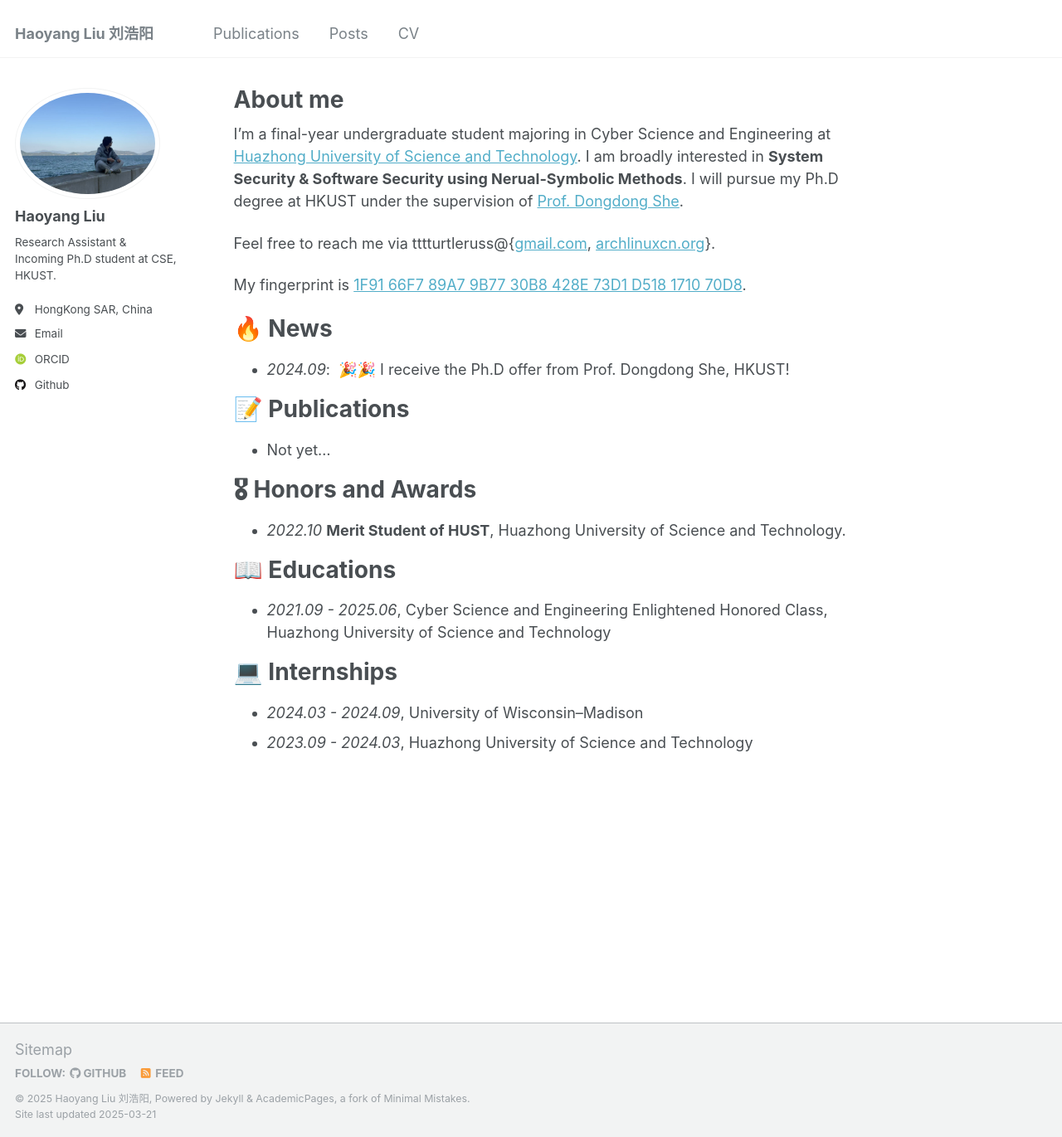
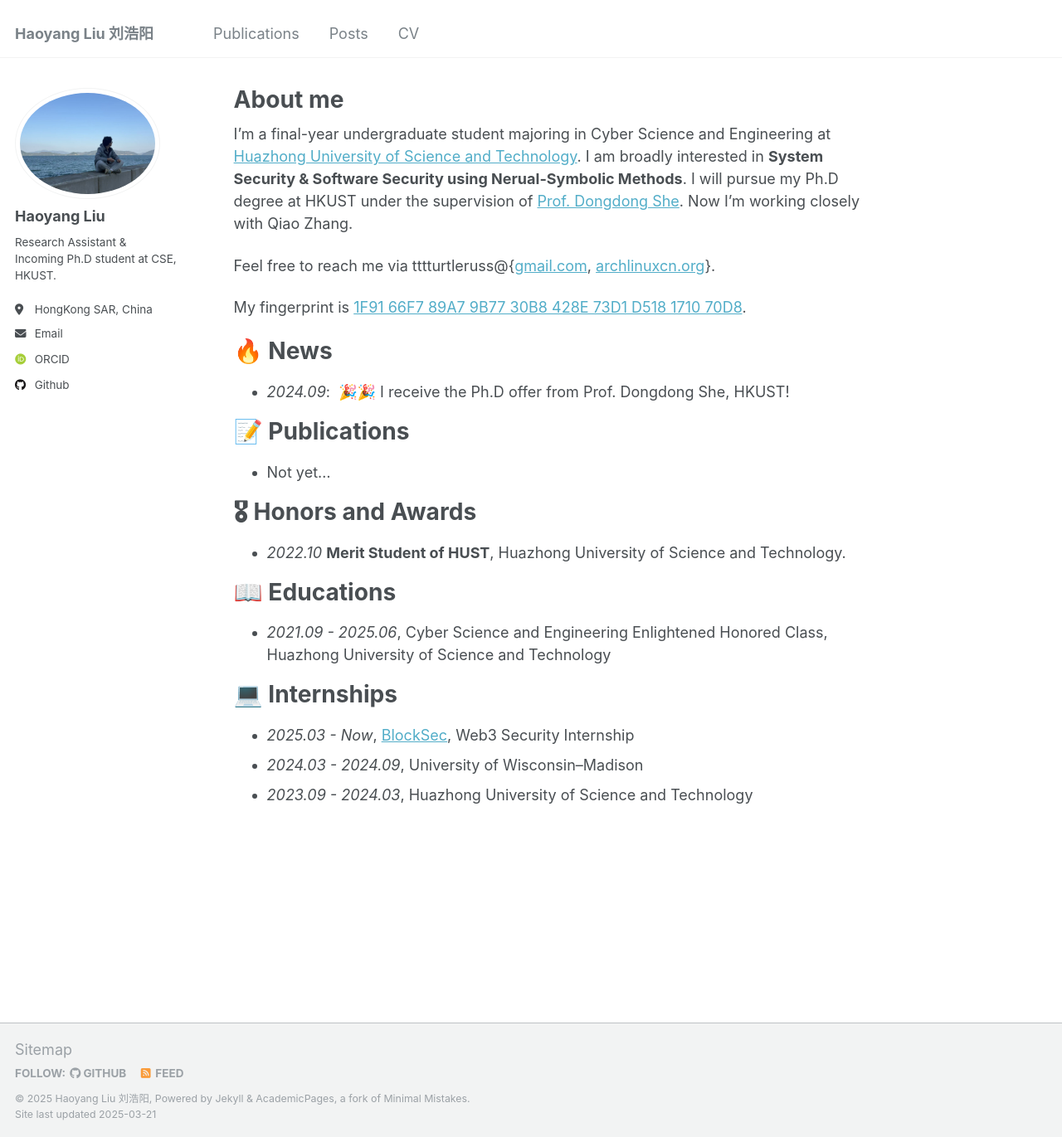
Before and after one commit to tttturtle-russ/tttturtle-russ.github.io, a Jekyll site: the page built from _pages/about.md, in a window 1280 px wide and 1371 px high. Shown: the whole window at 83% size. Built offline with Jekyll 4.4.1, drawn with Linux system fonts in a browser that asks for light colours; some web fonts are replaced.

Commit message:
update: internship

```diff
--- a/_pages/about.md
+++ b/_pages/about.md
@@ -7,7 +7,7 @@
   - /about.html
 ---
 
-I'm a final-year undergraduate student majoring in Cyber Science and Engineering at [Huazhong University of Science and Technology](https://hust.edu.cn). I am broadly interested in **System Security & Software Security using Nerual-Symbolic Methods**. I will pursue my Ph.D degree at HKUST under the supervision of [Prof. Dongdong She](https://cse.hkust.edu.hk/~dongdong/).
+I'm a final-year undergraduate student majoring in Cyber Science and Engineering at [Huazhong University of Science and Technology](https://hust.edu.cn). I am broadly interested in **System Security & Software Security using Nerual-Symbolic Methods**. I will pursue my Ph.D degree at HKUST under the supervision of [Prof. Dongdong She](https://cse.hkust.edu.hk/~dongdong/). Now I'm working closely with Qiao Zhang.
 
 Feel free to reach me via tttturtleruss@{[gmail.com](mailto://tttturtleruss@gmail.com), [archlinuxcn.org](mailto://tttturtleruss@archlinuxcn.org)}.
 
@@ -28,5 +28,6 @@
 - *2021.09 - 2025.06*, Cyber Science and Engineering Enlightened Honored Class, Huazhong University of Science and Technology
 
 # 💻 Internships
+- *2025.03 - Now*, [BlockSec](https://blocksec.com/), Web3 Security Internship
 - *2024.03 - 2024.09*, University of Wisconsin–Madison
 - *2023.09 - 2024.03*, Huazhong University of Science and Technology
```
